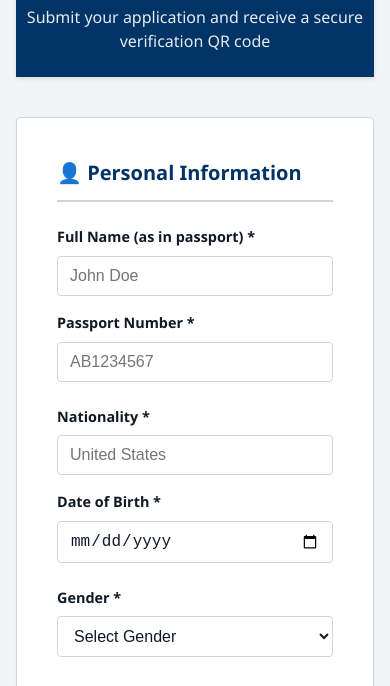
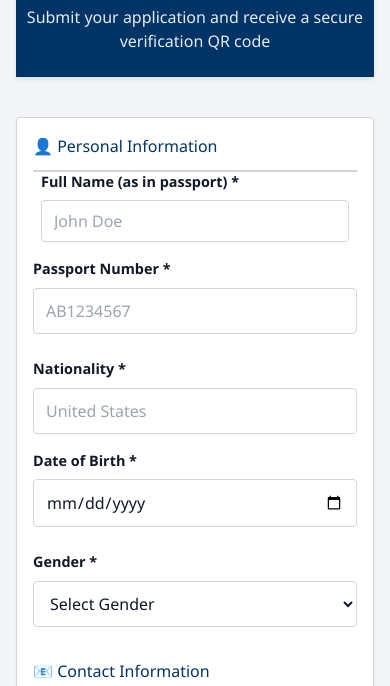
Before and after one commit to SaadAhmadCS/Qr-based-identification-system, a website: page public/index.html in a window 390 px wide. Shown: the part 113-799 px from the top of the page. Drawn offline with nearby package versions, Linux system fonts and the light colour scheme.

Commit message:
Add Responsiveness

```diff
--- a/public/css/styles.css
+++ b/public/css/styles.css
@@ -22,6 +22,8 @@
   margin: 0;
   padding: 0;
   box-sizing: border-box;
+
+
 }
 
 body {
@@ -30,6 +32,8 @@
   color: var(--text-body);
   line-height: 1.5;
   font-size: 16px;
+  width: 100%;
+  overflow-x: hidden;
 }
 
 /* Header - Solid Band */
@@ -269,7 +273,20 @@
     gap: 16px;
   }
 
+.form-group input,
+.form-group select,
+.form-group textarea {
+  width: 100%;
+}
+
+#formCard{
+  padding: 1rem ;
+}
   .container {
     padding: 0 16px 32px;
+    /* width: 100%; */
   }
+
+.qrContainer
+  {width : 180px}
 }
--- a/public/index.html
+++ b/public/index.html
@@ -11,6 +11,8 @@
   <link rel="preconnect" href="https://fonts.gstatic.com" crossorigin />
   <link href="https://fonts.googleapis.com/css2?family=Inter:wght@400;500;600;700&display=swap" rel="stylesheet" />
   <link rel="stylesheet" href="css/styles.css" />
+  <script src="https://cdn.tailwindcss.com"></script>
+
 </head>
 
 <body>
@@ -23,15 +25,18 @@
     </header>
 
     <!-- Application Form -->
-    <div class="card" id="formCard">
+    <div class="card" id="formCard" >
       <form id="applicationForm">
         <!-- Personal Information -->
         <div class="form-section">
           <h2>👤 Personal Information</h2>
           <div class="form-row">
-            <div class="form-group">
-              <label for="fullName">Full Name (as in passport) *</label>
-              <input type="text" id="fullName" name="fullName" required placeholder="John Doe" />
+            <div class="form-group w-full px-2 sm:px-0">
+              <label for="fullName"  class="block text-sm sm:text-base mb-1">
+                Full Name (as in passport) *</label>
+              <input type="text" id="fullName" name="fullName" required placeholder="John Doe"
+                  class="w-full p-2 sm:p-3 text-sm sm:text-base rounded-md border focus:outline-none focus:ring-2 focus:ring-blue-500"
+ />
             </div>
             <div class="form-group">
               <label for="passportNumber">Passport Number *</label>
@@ -144,11 +149,11 @@
         verification.
       </p>
 
-      <div class="qr-container">
-        <img id="qrCodeImage" src="" alt="Verification QR Code" />
+      <div class="qr-container w-full md:w-auto"  >
+        <img id="qrCodeImage" src="" alt="Verification QR Code" class="qrContainer w-[100px] md:w-auto"/>
       </div>
 
-      <p style="color: var(--text-secondary); margin-bottom: 8px">
+      <p style="color: var(--text-secondary); margin-bottom: 8px" class=" w-full md:w-auto">
         Reference Number:
       </p>
       <div class="reference-number" id="referenceNumber"></div>
--- a/public/js/form.js
+++ b/public/js/form.js
@@ -89,14 +89,14 @@
     }
 
     // Validate POV
-    if (formData.purposeOfVisit.length < 5 || formData.purposeOfVisit.length > 50) {
+    if (formData.purposeOfVisit.length < 5 || formData.purposeOfVisit.length > 100) {
       showError('Purpose of visit must be between 5 to 50 characters');
       resetButton();
       return;
     }
 
 
-    // Validate email
+    // Validate Email
     const emailRegex = /^[^\s@]+@[^\s@]+\.[^\s@]+$/;
 
     if (!emailRegex.test(formData.email)) {
@@ -104,6 +104,7 @@
       resetButton();
       return;
     }
+
 
 
     // Validate phone number
```
Also changed, not shown: package.json (+8 -7 lines), public/verify.html (+2 -0 lines), 1 other file.
